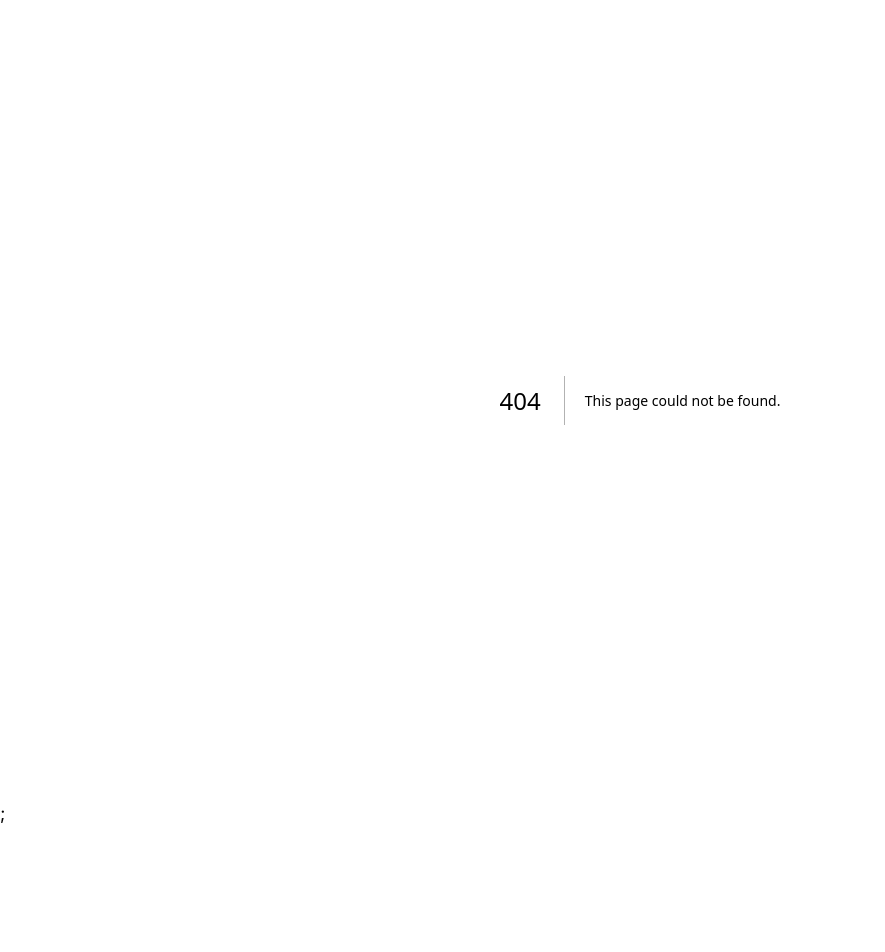
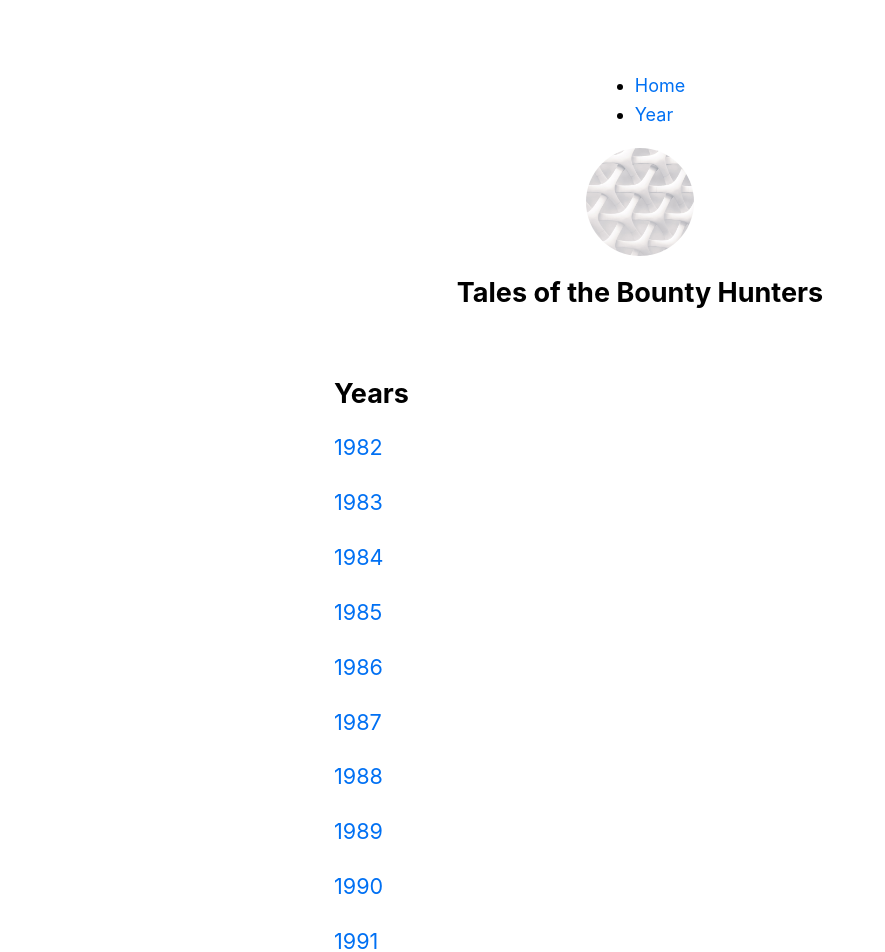
Before and after one commit to paddyfed/TalesOfTheBountyHunters, a Next.js app: page /year in a window 1280 px wide. Before the commit this address had no page. Shown: the top 952 px of the page, without its empty margins (0-885 px from the left). Before the commit the page ends 829 px from the top, so only its background shows below. Built offline with nearby package versions, Linux system fonts and the light colour scheme.

Commit message:
year index page

```diff
--- a/components/layout.js
+++ b/components/layout.js
@@ -28,6 +28,12 @@ export default function Layout({ children, home }) {
           <meta name="twitter:card" content="summary_large_image" />
         </Head>
         <header className={styles.header}>
+          <nav>
+            <ul>
+              <li><Link href="/">Home</Link></li>
+              <li><Link href="/year">Year</Link></li>
+            </ul>
+          </nav>
           {home ? (
             <>
               <Image
--- a/pages/year/[year].js
+++ b/pages/year/[year].js
@@ -54,12 +54,12 @@ export async function getStaticPaths() {
 
 export default function Home({ filteredPostData, year, prevYear, nextYear, minYear, maxYear }) {
     return (
-        <Layout home>
+        <Layout>
             <Head>
                 <title>{siteTitle}</title>
             </Head>
             <section className={utilStyles.headingMd}>
-                <h1>{`${year}`}</h1>
+                <h1>{year}</h1>
             </section>
             <section className={`${utilStyles.headingMd} ${utilStyles.padding1px}`}>
                 <h2 className={utilStyles.headingLg}>Blog</h2>
@@ -78,6 +78,7 @@ export default function Home({ filteredPostData, year, prevYear, nextYear, minYe
 
             <div className={utilStyles.articleNavigation}>
                 {+prevYear >= minYear ? (<Link href={`/year/${prevYear}`}>{`${prevYear}`}</Link>) : (<span>{`${prevYear}`}</span>)}
+                {<span>{year}</span>}
                 {+nextYear <= maxYear ? (<Link href={`/year/${nextYear}`}>{`${nextYear}`}</Link>) : (<span>{`${nextYear}`}</span>)}
             </div>
         </Layout>
--- /dev/null
+++ b/pages/year/index.js
@@ -0,0 +1,53 @@
+import Head from 'next/head';
+import Layout, { siteTitle } from '../../components/layout';
+import utilStyles from '../../styles/utils.module.css';
+import { getMinYear, getMaxYear } from "../../lib/posts";
+import Link from 'next/link';
+import Date from '../../components/date';
+
+export async function getStaticProps() {
+    // const filteredPostData = await getFilteredPostsData(params.year);
+    //const year = params.year;
+    //const prevYear = +params.year - 1;
+    //const nextYear = +params.year + 1;
+    const minYear = getMinYear();
+    const maxYear = getMaxYear();
+
+    return {
+        props: {
+            minYear,
+            maxYear,
+        },
+    };
+}
+
+export default function Home({ minYear, maxYear }) {
+
+    let allYears = [];
+
+    for(let i = minYear; i <= maxYear; i++) {
+        allYears.push(i);
+    }
+
+    return (
+        <Layout>
+            <Head>
+                <title>{siteTitle}</title>
+            </Head>
+            <section className={utilStyles.headingMd}>
+                <h1></h1>
+            </section>
+            <section className={`${utilStyles.headingMd} ${utilStyles.padding1px}`}>
+                <h2 className={utilStyles.headingLg}>Years</h2>
+                <ul className={utilStyles.list}>
+                    {allYears.map((item,index)=>{
+                        return <li className={utilStyles.listItem} key={index}><Link href={`/year/${item}`}>{item}</Link></li>
+                    })}
+                </ul>
+
+            </section>
+
+
+        </Layout>
+    );
+}
```
